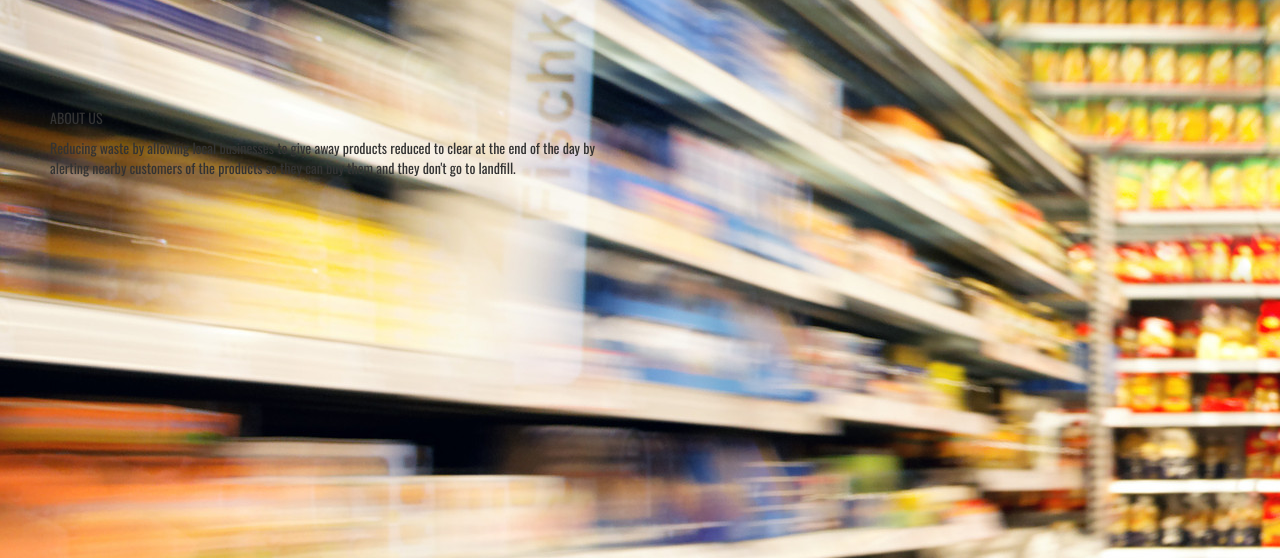
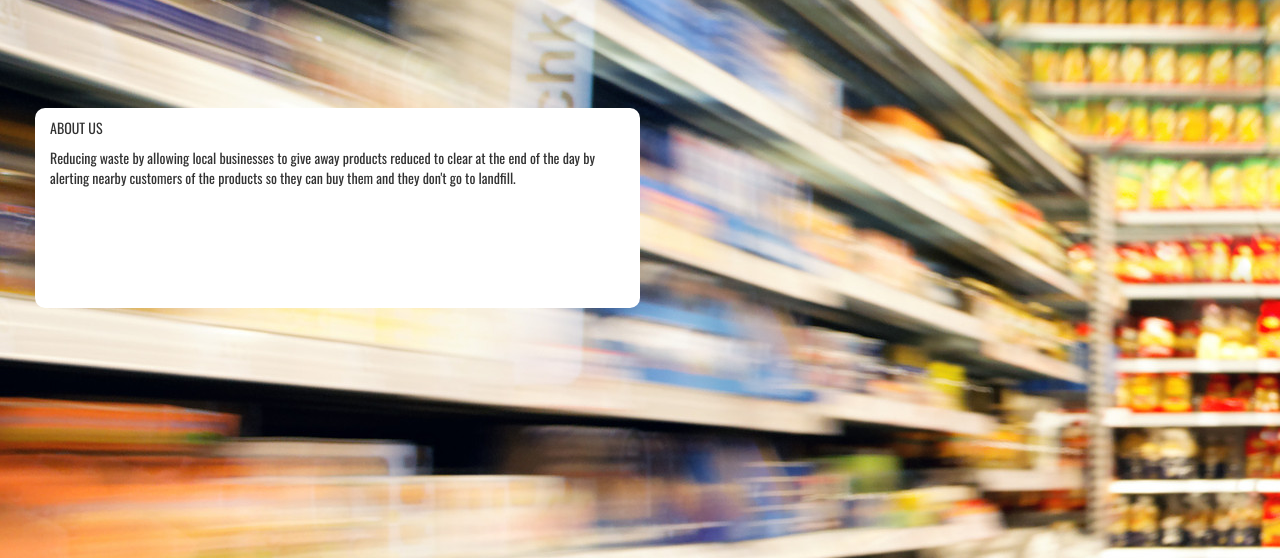
Before and after one commit to BluePigeons/Leftover, a website: page views/index.html in a window 1280 px wide. Shown: the part 242-800 px from the top of the page. Drawn offline with nearby package versions, Linux system fonts and the light colour scheme.

Commit message:
White backgrounds behind content text so it is legible

```diff
--- a/public/Stylesheets/welcome.css
+++ b/public/Stylesheets/welcome.css
@@ -108,6 +108,9 @@ body {
 .content {
 	min-height:200px;
 	margin-top: 150px;
+	background-color: white;
+	border-radius: 10px;
+	padding: 10px;
 }
 
 .about {
```
